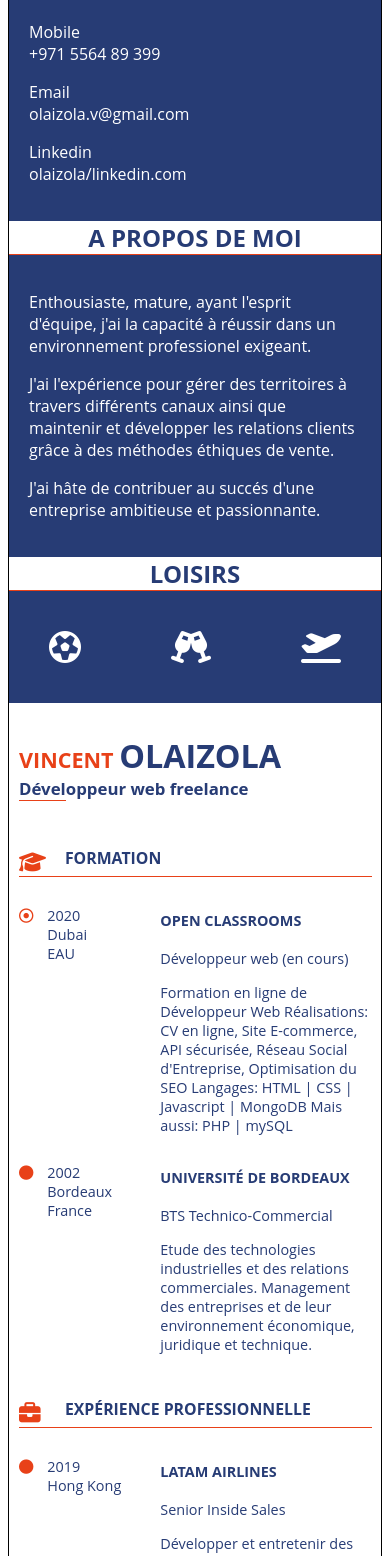
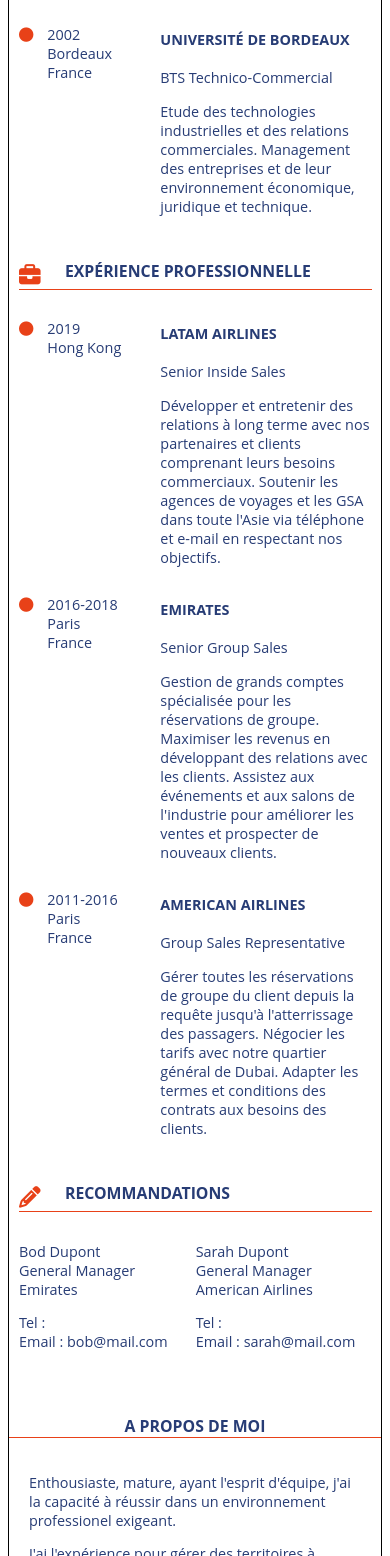
Before and after one commit to V-Olaizola/Vincent-Olaizola-CV, a plain HTML site: page index.html in a window 390 px wide. Shown: the part 444-2000 px from the top of the page. Drawn offline with Linux system fonts and the light colour scheme.

Commit message:
bug fixed with responsive, updates in elements choice + minor changes

```diff
--- a/index.html
+++ b/index.html
@@ -3,7 +3,7 @@
   <head>
     <meta charset="utf-8" />
     <meta name="viewport" content="width=device-width, initial-scale=1.0" />
-    <title>Cv en Ligne</title>
+    <title>Cv Vincent Olaizola</title>
     <link rel="stylesheet" href="style.css" />
     <link rel="icon" type="image/png" href="images/pic_cv.png" />
     <script
@@ -12,18 +12,18 @@
     ></script>
   </head>
   <body>
-    <!-- aside = section de gauche -->
+    <!-- aside = partie de gauche -->
     <aside>
-      <div id="photo">
+      <section id="photo">
         <img
           class="profil_pic"
           src="images/pic_cv.png"
           alt="photo de profil de vincent olaizola"
           title="photo de profil"
         />
-      </div>
+      </section>
 
-      <div id="contact">
+      <section id="contact">
         <h2>contact</h2>
         <div class="cellule_aside">
           <p>
@@ -33,19 +33,21 @@
           </p>
           <p>
             Mobile<br />
-            +971 5564 89 399
+            <a class="lien" href="tel:+971556489399"> +971 55 64 89 399</a>
           </p>
           <p>
             Email<br />
-            olaizola.v@gmail.com
+            <a class="lien" href="mailto:olaizola.v@gmail.com">
+              olaizola.v@gmail.com</a
+            >
           </p>
           <p>
             Linkedin<br />
             olaizola/linkedin.com
           </p>
         </div>
-      </div>
-      <div id="a_propos">
+      </section>
+      <section id="a_propos">
         <h2>A propos de moi</h2>
         <div class="cellule_aside">
           <p>
@@ -62,20 +64,20 @@
             passionnante.
           </p>
         </div>
-      </div>
-      <div id="loisirs">
+      </section>
+      <section id="loisirs">
         <h2>loisirs</h2>
         <div class="icones_loisirs">
           <i class="far fa-futbol"></i>
           <i class="fas fa-glass-cheers"></i>
           <i class="fas fa-plane-departure"></i>
         </div>
-      </div>
+      </section>
     </aside>
 
     <!-- section de droite -->
 
-    <section>
+    <main>
       <header id="entete">
         <h1>
           <span class="first_name">Vincent</span>
@@ -84,12 +86,12 @@
         <h3><span class="soulignement">Dével</span>oppeur web freelance</h3>
       </header>
       <article id="formation">
-        <div class="titre_article">
+        <section class="titre_article">
           <p class="big_icon"><i class="fas fa-graduation-cap"></i></p>
           <h2>formation</h2>
-        </div>
-        <div class="details_formations">
-          <div class="infos_article">
+        </section>
+        <section class="details_formations">
+          <section class="infos_article">
             <div class="icone_date">
               <p class="icone"><i class="far fa-dot-circle"></i></p>
               <p class="date_lieu">2020 <br />Dubai <br />EAU</p>
@@ -104,8 +106,8 @@
                 Mais aussi: PHP | mySQL
               </p>
             </div>
-          </div>
-          <div class="infos_article">
+          </section>
+          <section class="infos_article">
             <div class="icone_date">
               <p class="icone"><i class="fas fa-circle"></i></p>
               <p class="date_lieu">2002 <br />Bordeaux <br />France</p>
@@ -119,16 +121,16 @@
                 environnement économique, juridique et technique.
               </p>
             </div>
-          </div>
-        </div>
+          </section>
+        </section>
       </article>
       <article id="experience">
-        <div class="titre_article">
+        <section class="titre_article">
           <p class="big_icon"><i class="fas fa-briefcase"></i></p>
           <h2>expérience professionnelle</h2>
-        </div>
-        <div class="detail_experience">
-          <div class="infos_article">
+        </section>
+        <section class="detail_experience">
+          <section class="infos_article">
             <div class="icone_date">
               <p class="icone"><i class="fas fa-circle"></i></p>
               <p class="date_lieu">2019 <br />Hong Kong</p>
@@ -143,8 +145,8 @@
                 téléphone et e-mail en respectant nos objectifs.
               </p>
             </div>
-          </div>
-          <div class="infos_article">
+          </section>
+          <section class="infos_article">
             <div class="icone_date">
               <p class="icone"><i class="fas fa-circle"></i></p>
               <p class="date_lieu">2016-2018 <br />Paris <br />France</p>
@@ -160,17 +162,15 @@
                 clients.
               </p>
             </div>
-          </div>
-          <div class="infos_article">
+          </section>
+          <section class="infos_article">
             <div class="icone_date">
               <p class="icone"><i class="fas fa-circle"></i></p>
               <p class="date_lieu">2011-2016 <br />Paris <br />France</p>
             </div>
             <div class="detail_article">
               <h4 class="aa">American Airlines</h4>
-              <p>
-                Group Sales Representative
-              </p>
+              <p>Group Sales Representative</p>
               <p>
                 Gérer toutes les réservations de groupe du client depuis la
                 requête jusqu'à l'atterrissage des passagers. Négocier les
@@ -178,19 +178,19 @@
                 et conditions des contrats aux besoins des clients.
               </p>
             </div>
-          </div>
-        </div>
+          </section>
+        </section>
       </article>
       <article id="recommandations">
-        <div class="titre_article">
+        <section class="titre_article">
           <p class="big_icon"><i class="fas fa-pencil-alt"></i></p>
           <h2>recommandations</h2>
-        </div>
-        <div class="infos_article_reco">
+        </section>
+        <section class="infos_article_reco">
           <div class="reco_first">
             <p>
               Bod Dupont <br />
-              Genral Manager <br />
+              General Manager <br />
               Emirates
             </p>
             <p>
@@ -201,7 +201,7 @@
           <div class="reco_second">
             <p>
               Sarah Dupont <br />
-              Genral Manager <br />
+              General Manager <br />
               American Airlines
             </p>
             <p>
@@ -209,8 +209,8 @@
               Email : sarah@mail.com
             </p>
           </div>
-        </div>
+        </section>
       </article>
-    </section>
+    </main>
   </body>
 </html>
--- a/style.css
+++ b/style.css
@@ -1,3 +1,9 @@
+html {
+  --primary: #273c75;
+  --secondary: #e84118;
+  --tertiary: white;
+}
+
 body {
   font-family: "Open Sans", "Helvetica Neue", sans-serif;
   display: flex;
@@ -8,7 +14,7 @@ body {
 
 aside {
   width: 30%;
-  background-color: #273c75;
+  background-color: var(--primary);
   display: flex;
   flex-direction: column;
 }
@@ -20,14 +26,14 @@ aside {
 }
 
 .profil_pic {
-  border: solid 1px white;
+  border: solid 1px var(--tertiary);
   border-radius: 50%;
 }
 
 aside h2 {
-  border-bottom: solid 1px #e84118;
-  background-color: white;
-  color: #273c75;
+  border-bottom: solid 1px var(--secondary);
+  background-color: var(--tertiary);
+  color: var(--primary);
   text-align: center;
   text-transform: uppercase;
   margin-top: 0;
@@ -35,11 +41,14 @@ aside h2 {
 }
 
 aside p {
-  color: white;
+  color: var(--tertiary);
 }
 
 .cellule_aside {
   padding: 20px;
+}
+.lien {
+  color: var(--tertiary);
 }
 
 #a_propos {
@@ -49,16 +58,16 @@ aside p {
 .icones_loisirs {
   display: flex;
   font-size: 200%;
-  color: white;
+  color: var(--tertiary);
   justify-content: space-between;
   padding: 40px;
 }
 
 /* section = partie droite du CV */
 
-section {
+main {
   width: 70%;
-  color: #273c75;
+  color: var(--primary);
   padding: 40px;
 }
 
@@ -69,7 +78,7 @@ section {
 }
 
 .first_name {
-  color: #e84118;
+  color: var(--secondary);
 }
 .last_name {
   font-size: 1.5em;
@@ -78,7 +87,7 @@ section {
 .titre_article {
   display: flex;
   padding: 30px 0 0 0;
-  border-bottom: solid 1px #e84118;
+  border-bottom: solid 1px var(--secondary);
   margin-bottom: 15px;
 }
 
@@ -118,35 +127,35 @@ section {
   width: 10%;
 }
 
-section h1 {
+main h1 {
   text-transform: uppercase;
   font-size: 2.5em;
   margin: 0;
 }
 
-section h2 {
+main h2 {
   text-transform: uppercase;
   margin: 0;
   width: 93%;
 }
-section h3 {
+main h3 {
   margin-top: 0;
 }
-section h4 {
+main h4 {
   text-transform: uppercase;
 }
 
 .soulignement {
-  border-bottom: solid 1px #e84118;
+  border-bottom: solid 1px var(--secondary);
 }
 
-section i {
-  color: #e84118;
+main i {
+  color: var(--secondary);
 }
 
 /* MEDIA QUERIES */
 
-@media screen and (min-width: 600px) and (max-width: 830px) {
+@media screen and (min-width: 680px) and (max-width: 830px) {
   .profil_pic {
     width: 90%;
   }
@@ -157,7 +166,7 @@ section i {
     padding: 20px;
     font-size: 150%;
   }
-  section {
+  main {
     font-size: 0.8em;
   }
   #entete {
@@ -171,28 +180,51 @@ section i {
   }
 }
 
-@media screen and (max-width: 599px) {
+@media screen and (max-width: 679px) {
   body {
+    display: flex;
     flex-direction: column;
   }
   aside {
+    font-size: 0.9em;
     width: 100%;
+    background-color: var(--tertiary);
+    order: 1;
   }
-  section {
+  #photo {
+    display: none;
+  }
+  aside h2 {
+    font-size: 1.1em;
+    background-color: var(--tertiary);
+    color: var(--primary);
+    margin-bottom: 0;
+    padding: 10px 10px 0 10px;
+  }
+
+  aside p {
+    color: var(--primary);
+  }
+
+  main {
     width: 95%;
     padding: 10px 10px 0 10px;
     font-size: 0.9em;
+    order: 0;
   }
+
   #entete {
     margin: 0;
+    text-align: center;
   }
+
   h1 {
     font-size: 0em;
   }
   .infos_article {
     text-align: left;
   }
-  section h1 {
+  main h1 {
     font-size: 1.5em;
     margin-top: 20px;
   }
@@ -201,7 +233,7 @@ section i {
     font-size: 1.5em;
     margin: 0;
   }
-  section h2 {
+  main h2 {
     width: 87%;
     font-size: 1.1em;
   }
@@ -212,4 +244,22 @@ section i {
   .icone {
     width: 20%;
   }
+  .icones_loisirs {
+    color: var(--primary);
+  }
+
+  #a_propos {
+    padding-top: 40px;
+    order: 0;
+  }
+  #contact {
+    order: 1;
+    text-align: center;
+  }
+  #loisirs {
+    order: 2;
+  }
+  .lien {
+    color: var(--primary);
+  }
 }
```
